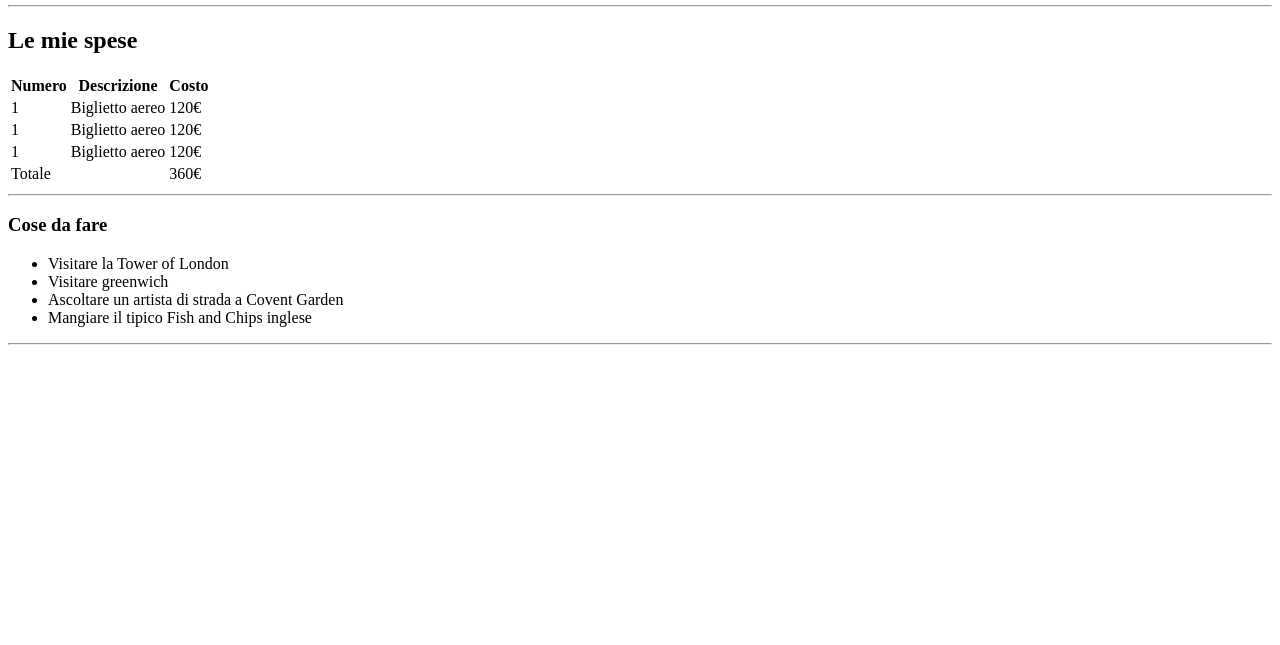
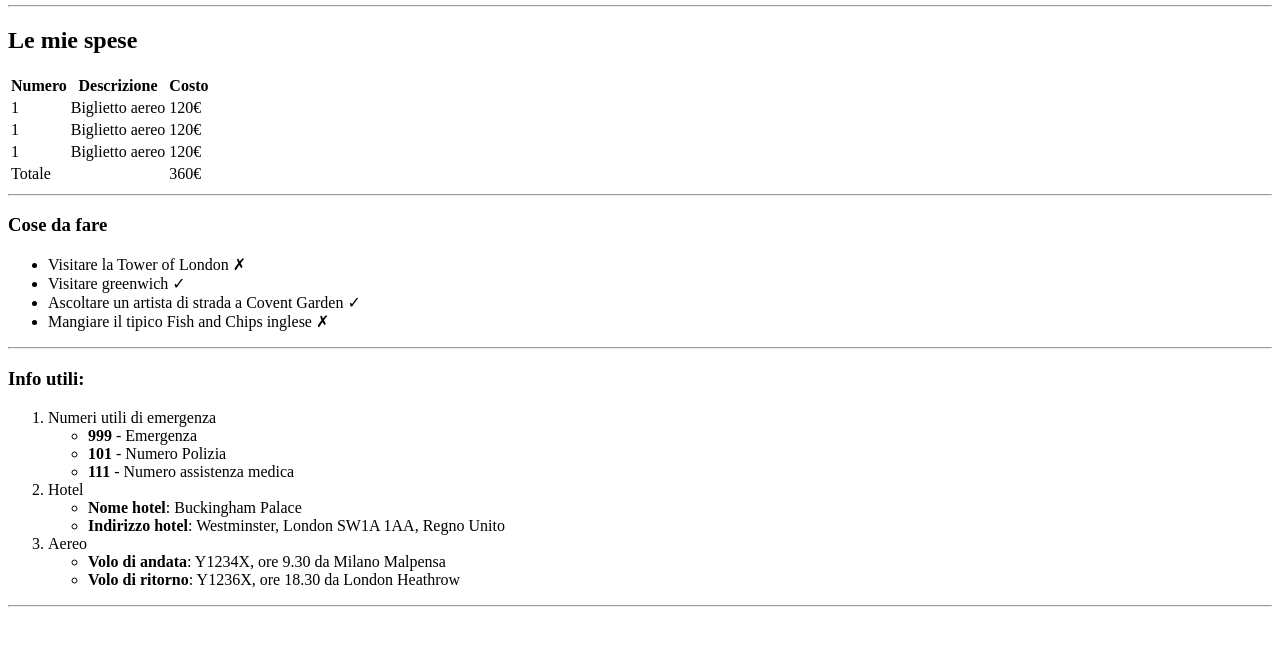
Before and after one commit to LeandroL18/html-london-trip, a plain HTML site: page index.html in a window 1280 px wide. Shown: the part 101-746 px from the top of the page. Drawn offline with Linux system fonts and the light colour scheme.

Commit message:
Terza sezione centrale completa

```diff
--- a/index.html
+++ b/index.html
@@ -21,6 +21,7 @@
 
         <!-- Parte centrale -->
         <main>
+            <!-- Prima sezione centrale -->
             <section>
                 <h2>
                     Le mie spese
@@ -33,7 +34,7 @@
                         <th>Costo</th>
                     </thead>
 
-                    <!-- corpo tabella -->
+                    <!--    Corpo tabella -->
                     <tbody>
                         <tr>
                             <td>1</td>
@@ -66,20 +67,52 @@
                 <hr>
             </section>
 
+            <!-- Seconda sezione centrale -->
+
             <section>
                 <h3>
                     Cose da fare
                 </h3>
                 <ul>
-                    <li>Visitare la Tower of London</li>
-                    <li>Visitare greenwich</li>
-                    <li>Ascoltare un artista di strada a Covent Garden </li>
-                    <li>Mangiare il tipico Fish and Chips inglese</li>
+                    <li>Visitare la Tower of London &cross;</li>
+                    <li>Visitare greenwich &check;</li>
+                    <li>Ascoltare un artista di strada a Covent Garden &check;</li>
+                    <li>Mangiare il tipico Fish and Chips inglese &cross;</li>
                 </ul>
                 <hr>
             </section>
 
+            <!-- Terza sezione centrale -->
 
+            <section>
+                <h3>
+                    Info utili:
+                </h3>
+                <ol>
+                    <li>Numeri utili di emergenza
+                        <ul>
+                            <li><strong>999</strong> - Emergenza</li>
+                            <li><strong>101</strong> - Numero Polizia</li>
+                            <li><strong>111</strong> - Numero assistenza medica</li>
+                        </ul>
+                    </li>
+                    <li>
+                        Hotel
+                        <ul>
+                            <li><strong>Nome hotel</strong>: Buckingham Palace</li>
+                            <li><strong>Indirizzo hotel</strong>: Westminster, London SW1A 1AA, Regno Unito</li>
+                        </ul>
+                    </li>
+                    <li>
+                        Aereo
+                        <ul>
+                            <li><strong>Volo di andata</strong>: Y1234X, ore 9.30 da Milano Malpensa</li>
+                            <li><strong>Volo di ritorno</strong>: Y1236X, ore 18.30 da London Heathrow</li>
+                        </ul>
+                    </li>
+                </ol>
+                <hr>
+            </section>
         </main>
 
         <!-- Parte finale -->
```
